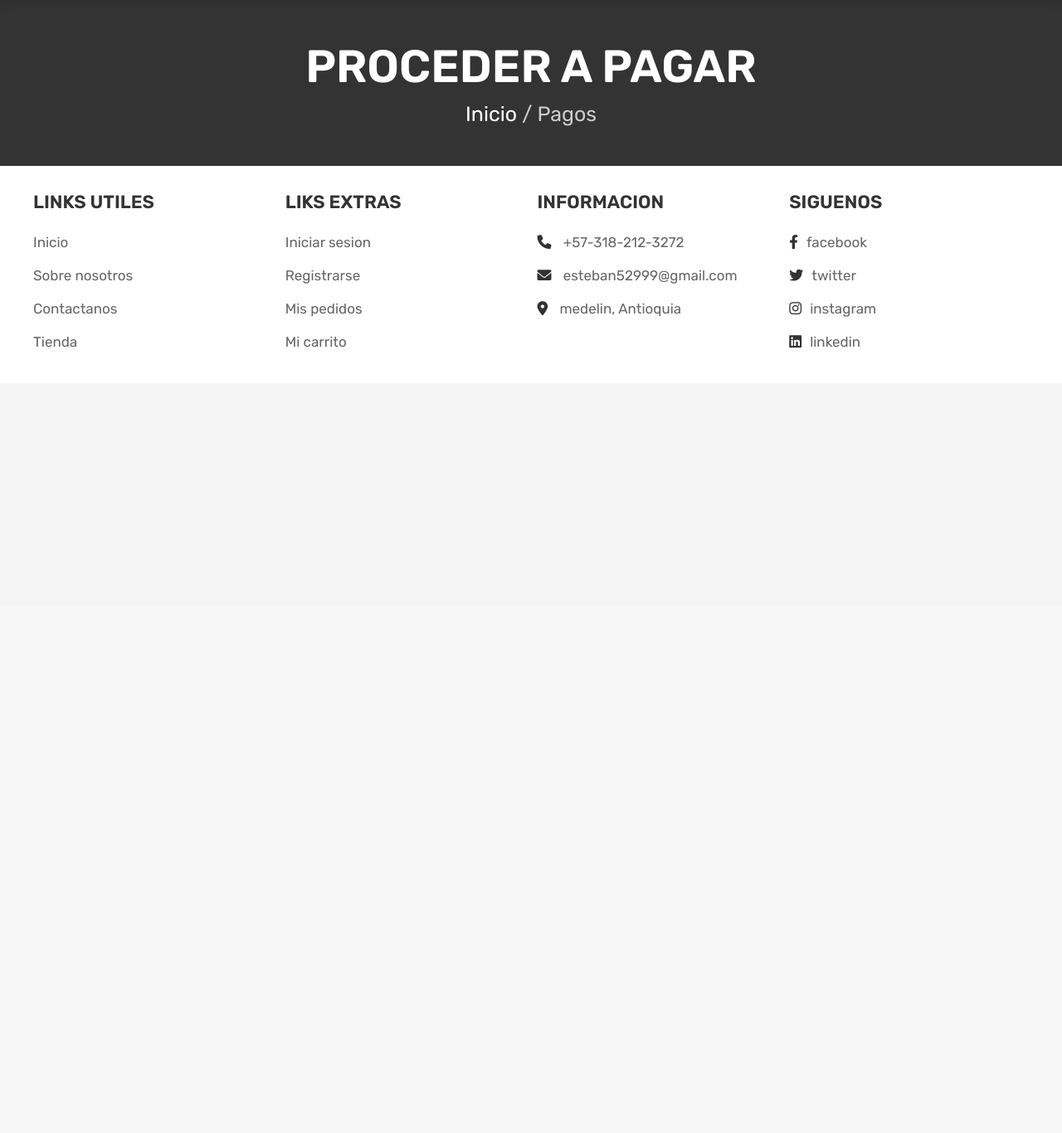
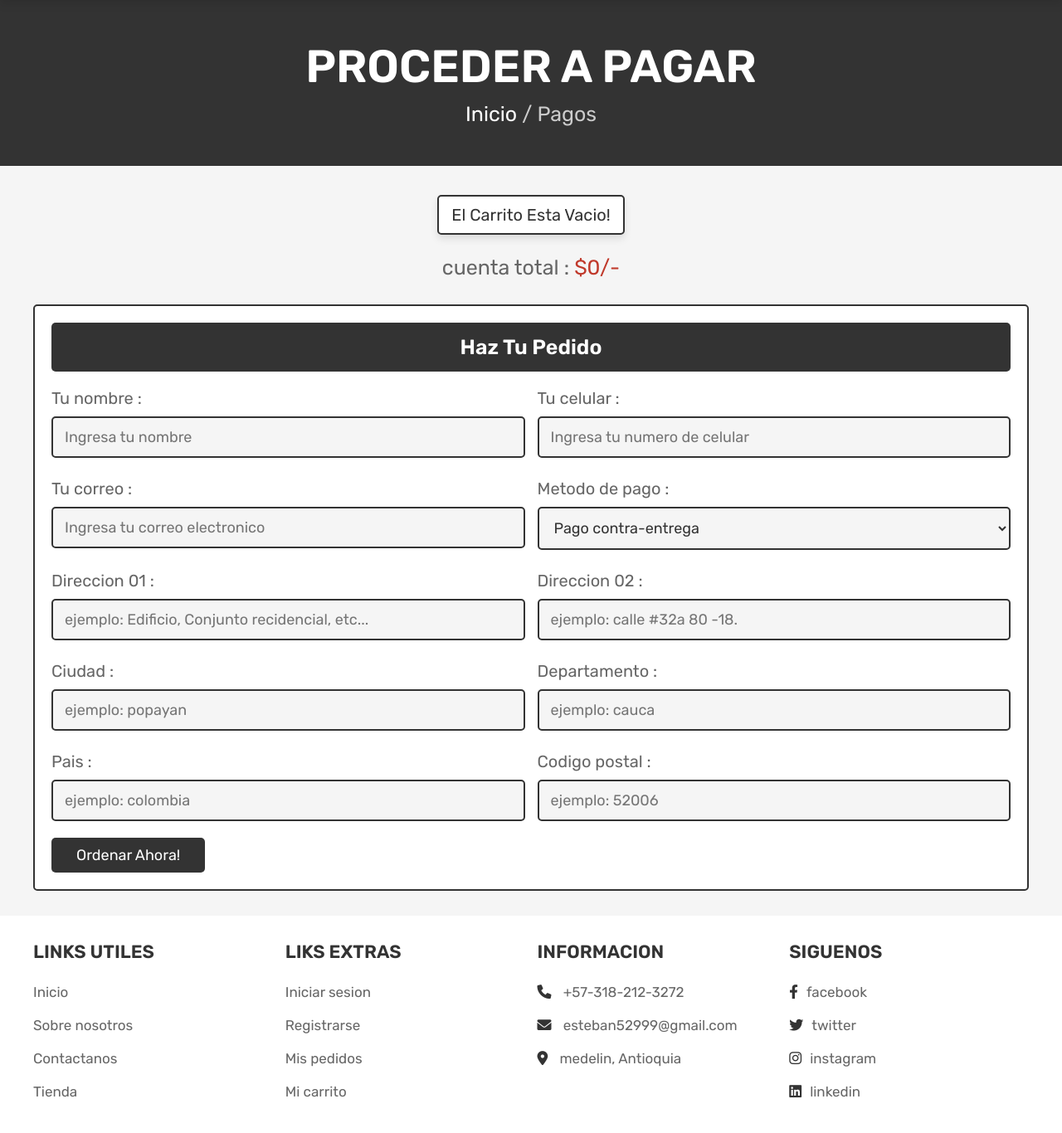
Before and after one commit to estebanrodriguezo/AIRNESS198, a PHP site: page /checkout.php in a window 1280 px wide. Shown: the part 70-1436 px from the top of the page at 83% size. Before the commit the page ends 489 px from the top, so only its background shows below. Run offline with PHP 8.4, Linux system fonts and the light colour scheme; the visitor is signed in with stand-in values (Sample User, id 1); data that the repository does not hold is empty.

Commit message:
se creo formulario para realizar el pago

```diff
--- a/checkout.php
+++ b/checkout.php
@@ -39,6 +39,86 @@ if(!isset($user_id)){
     <p> <a href="home.php">Inicio</a> / Pagos </p>
 </section>
 
+<section class="display-order">
+    <?php
+        $grand_total = 0;
+        $select_cart = mysqli_query($conn, "SELECT * FROM `cart` WHERE user_id = '$user_id'") or die('query failed');
+        if(mysqli_num_rows($select_cart) > 0){
+            while($fetch_cart = mysqli_fetch_assoc($select_cart)){
+            $total_price = ($fetch_cart['price'] * $fetch_cart['quantity']);
+            $grand_total += $total_price;
+    ?>
+    <p> <?php echo $fetch_cart['name'] ?> <span>(<?php echo '$'.$fetch_cart['price'].'/-'.' x '.$fetch_cart['quantity']  ?>)</span> </p>
+    <?php
+        }
+        }else{
+            echo '<p class="empty">El carrito esta vacio!</p>';
+        }
+    ?>
+    <div class="grand-total">cuenta total : <span>$<?php echo $grand_total; ?>/-</span></div>
+</section>
+
+
+<section class="checkout">
+
+        <form action="" method="POST">
+            <h3>Haz tu pedido</h3>
+
+            <div class="flex">
+                <div class="inputBox">
+                    <span>Tu nombre :</span>
+                    <input type="text" name="name" placeholder="Ingresa tu nombre">
+                </div>
+                <div class="inputBox">
+                    <span>Tu celular :</span>
+                    <input type="number" name="number" min="0" placeholder="Ingresa tu numero de celular">
+                </div>
+                <div class="inputBox">
+                    <span>Tu correo :</span>
+                    <input type="email" name="email" placeholder="Ingresa tu correo electronico">
+                </div>
+                <div class="inputBox">
+                    <span>Metodo de pago :</span>
+                    <select name="method">
+                        <option value="cash on delivery">Pago contra-entrega</option>
+                        <option value="credit card">Tarjeta de credito</option>
+                        <option value="debit card">Tarjeta de debito</option>
+                        <option value="paypal">Paypal</option>
+                    </select>
+                </div>
+                <div class="inputBox">
+                    <span>Direccion 01 :</span>
+                    <input type="text" name="flat" placeholder="ejemplo: Edificio, Conjunto recidencial, etc...">
+                </div>
+                <div class="inputBox">
+                    <span>Direccion 02 :</span>
+                    <input type="text" name="street" placeholder="ejemplo: calle #32a 80 -18.">
+                </div>
+                <div class="inputBox">
+                    <span>Ciudad :</span>
+                    <input type="text" name="city" placeholder="ejemplo: popayan">
+                </div>
+                <div class="inputBox">
+                    <span>Departamento :</span>
+                    <input type="text" name="state" placeholder="ejemplo: cauca">
+                </div>
+                <div class="inputBox">
+                    <span>Pais :</span>
+                    <input type="text" name="country" placeholder="ejemplo: colombia">
+                </div>
+                <div class="inputBox">
+                    <span>Codigo postal :</span>
+                    <input type="number" min="0" name="pin_code" placeholder="ejemplo: 52006">
+                </div>
+            </div>
+            <input type="submit" name="order" value="Ordenar ahora!" class="btn">
+        </form>
+
+</section>
+
+
+
+
 <?php @include 'footer.php'; ?>
 
 <script src="./js/script.js"></script>
```
